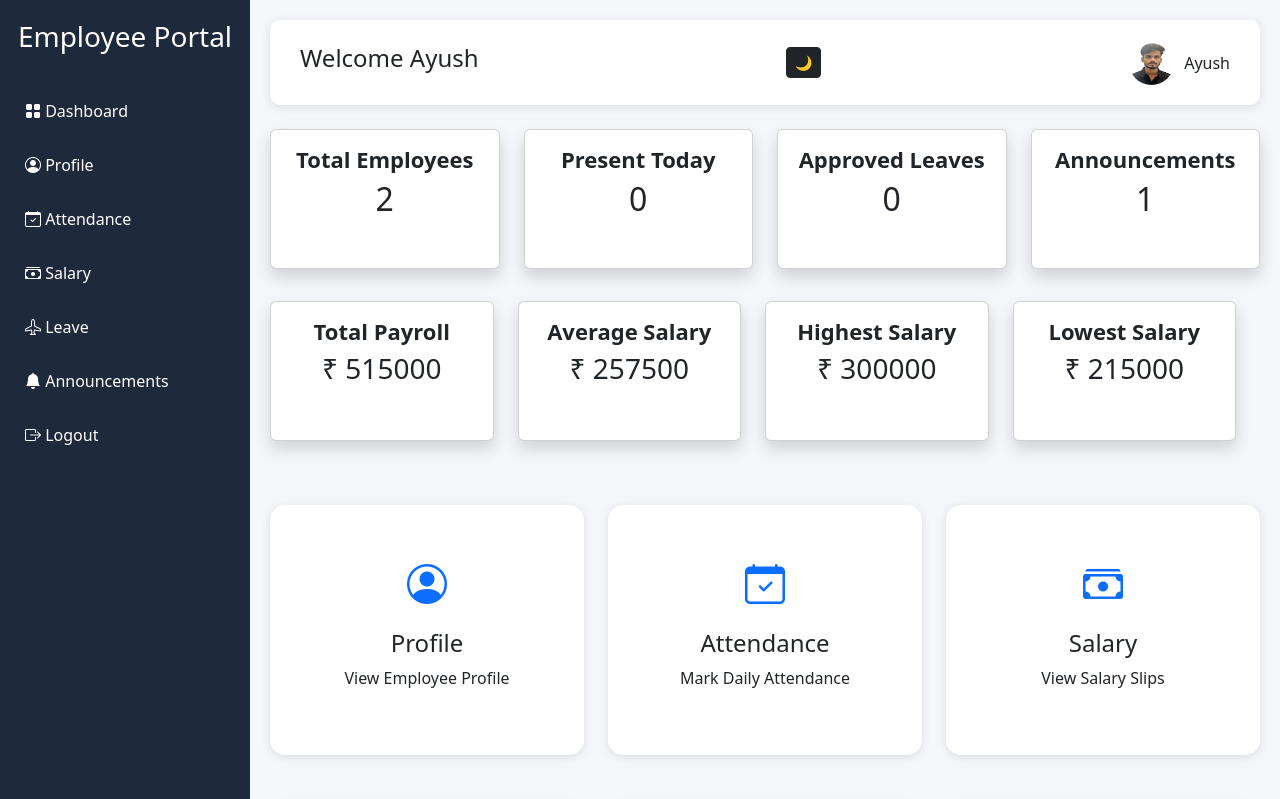
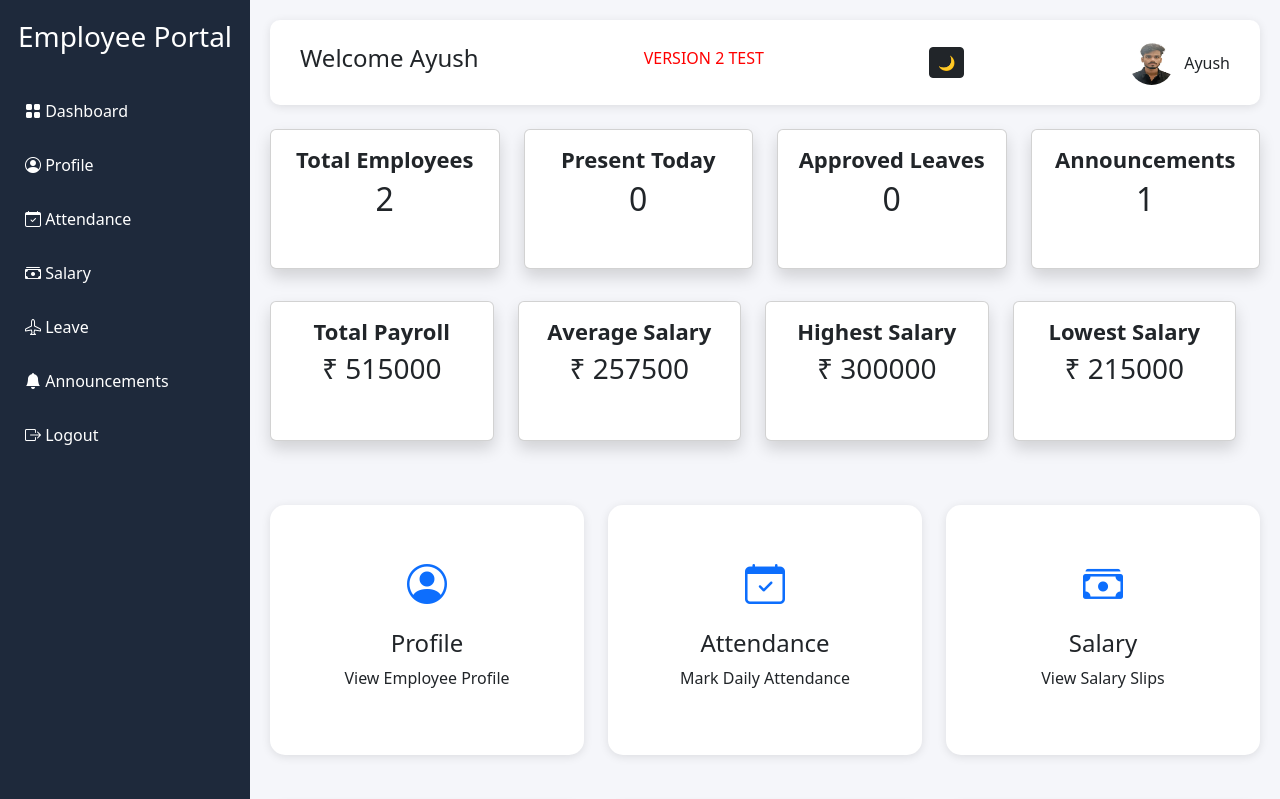
Before and after one commit to Ayush01-asr/employee-portal, a Django app: page /dashboard/ in a window 1280 px wide. Shown: the top 799 px of the page. Run offline with Django 5.2, Linux system fonts and the light colour scheme; a user stored in the database is signed in; data comes from the database, SQL or seed files in the repository.

Commit message:
version test

```diff
--- a/templates/dashboard.html
+++ b/templates/dashboard.html
@@ -262,6 +262,8 @@
         <h4>
             Welcome {{ request.user.username }}
         </h4>
+
+        <h6 style="color:red;">VERSION 2 TEST</h6>
 
         <button
             class="btn btn-dark btn-sm"
@@ -666,6 +668,7 @@ new Chart(attendanceCtx, {
 
 });
 
+
 const payrollCtx =
 document.getElementById(
 'payrollChart'
@@ -700,6 +703,7 @@ new Chart(payrollCtx, {
 
 <script>
 
+
 function toggleDarkMode() {
 
     document.body.classList.toggle("dark-mode");
```
